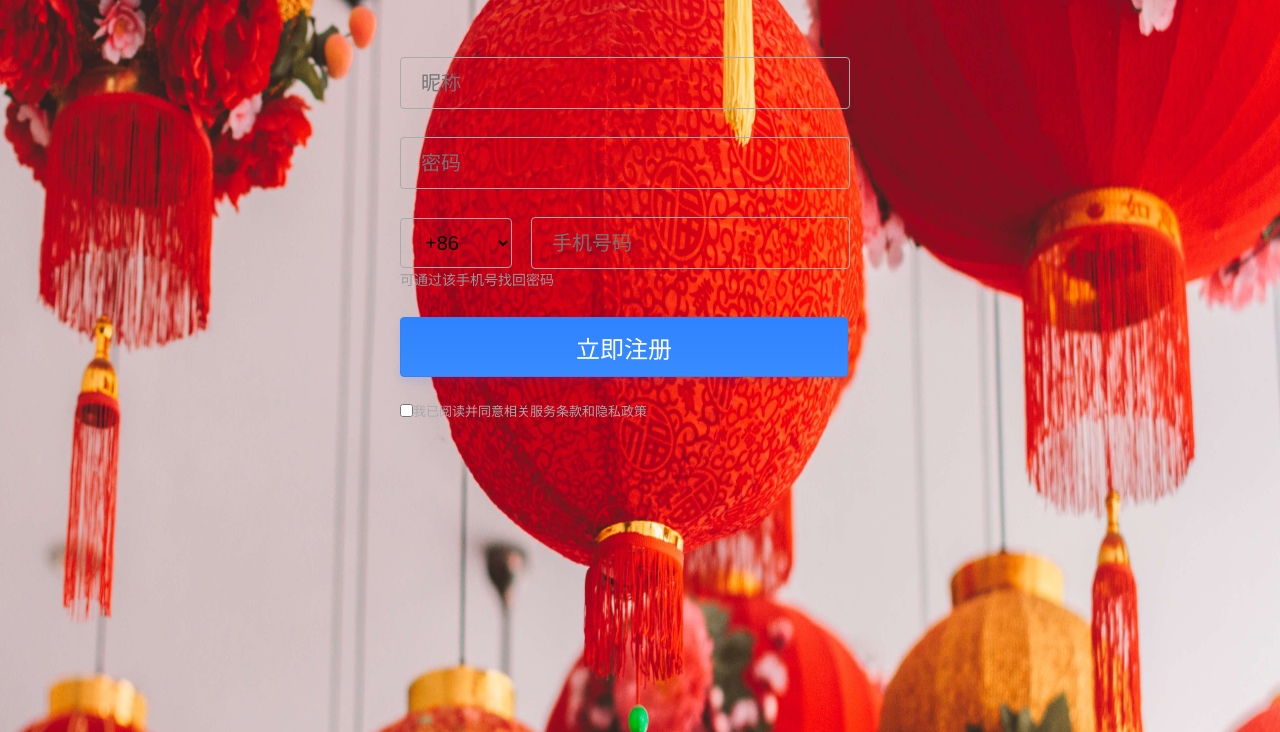
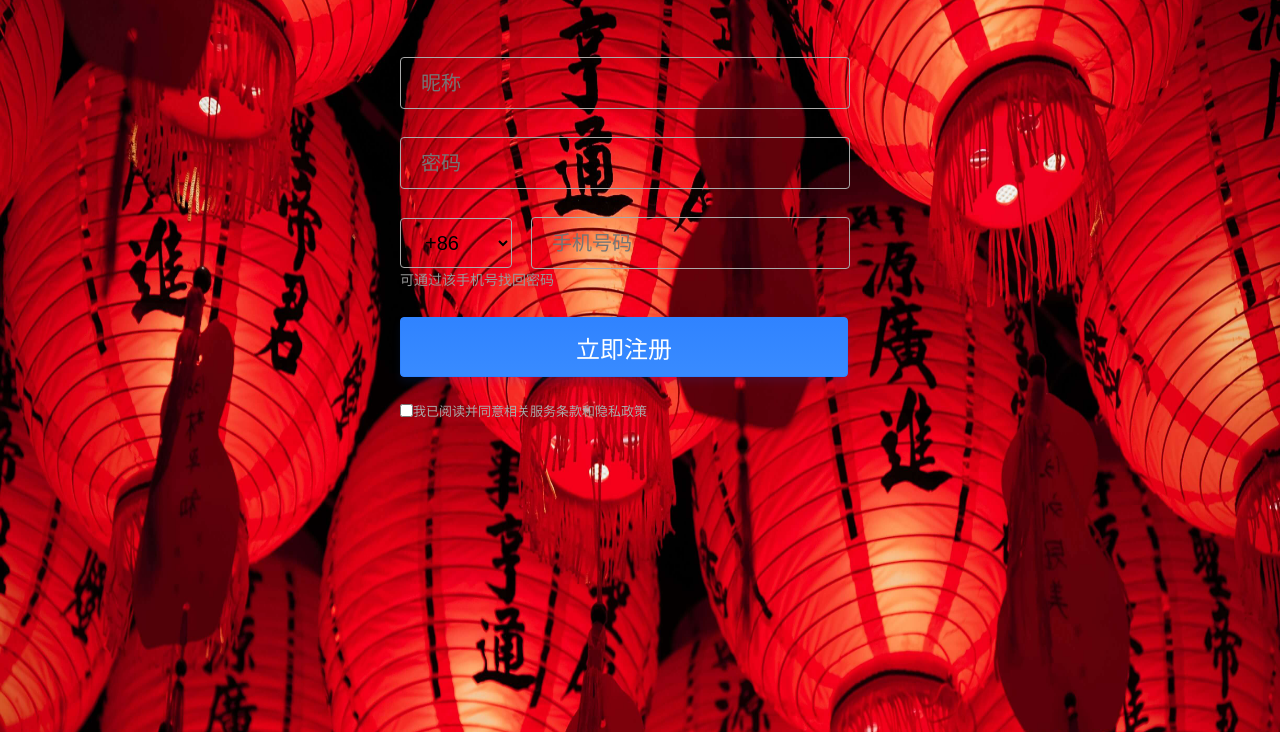
Before and after one commit to jqchentest/jqchentest.github.io, a plain HTML site: page index.html in a window 1280 px wide. Shown: the part 306-1038 px from the top of the page. Drawn offline with Linux system fonts and the light colour scheme.

Commit message:
edit back

```diff
--- a/index.html
+++ b/index.html
@@ -1 +1 @@
-<!DOCTYPE html><html><head><meta charset=utf-8><meta name=viewport content="width=device-width,initial-scale=1"><title>mua mia~</title><link href=./static/css/app.5dde603238f41da57ac71fa852afcdfd.css rel=stylesheet></head><body><div id=app></div><script type=text/javascript src=./static/js/manifest.3ad1d5771e9b13dbdad2.js></script><script type=text/javascript src=./static/js/vendor.30617586dae3cb97abf9.js></script><script type=text/javascript src=./static/js/app.b55b7af48bda769eb511.js></script></body></html>
+<!DOCTYPE html><html><head><meta charset=utf-8><meta name=viewport content="width=device-width,initial-scale=1"><title>mua mia~</title><link href=./static/css/app.1e8ad00ff0b32baa998619ea628df336.css rel=stylesheet></head><body><div id=app></div><script type=text/javascript src=./static/js/manifest.3ad1d5771e9b13dbdad2.js></script><script type=text/javascript src=./static/js/vendor.30617586dae3cb97abf9.js></script><script type=text/javascript src=./static/js/app.b55b7af48bda769eb511.js></script></body></html>
```
Also changed, not shown: static/css/app.1e8ad00ff0b32baa998619ea628df336.css (added, +2 -0 lines), static/css/app.5dde603238f41da57ac71fa852afcdfd.css (deleted, +0 -2 lines), static/img/back.3870d87.jpg (renamed from static/img/back2.3870d87.jpg), static/img/back.bbf9a39.jpg (deleted), static/img/back2.349255e.jpg (added), 3 other files.
